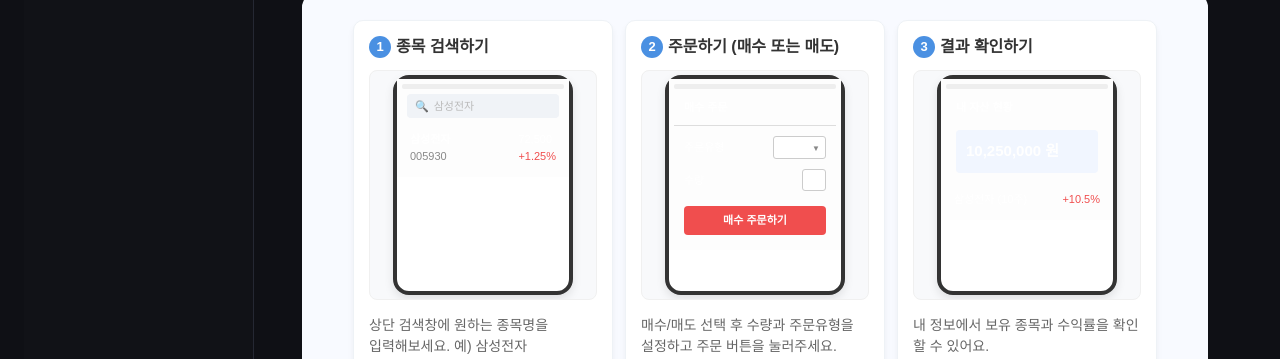
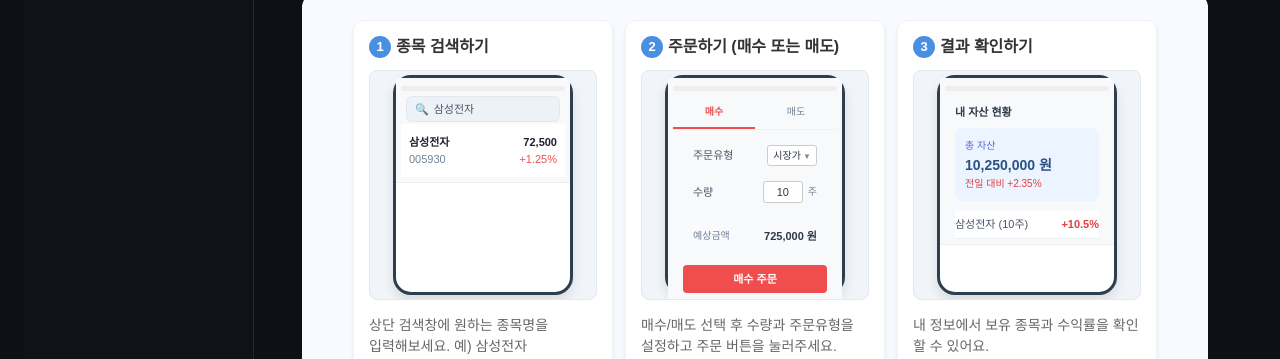
Before and after one commit to gjtmdaks/KH_Investment, a Next.js app in the folder investFront/menu-app/: page /main/myPage/guide in a window 1280 px wide. Shown: the part 258-617 px from the top of the page. Built offline with nearby package versions, Linux system fonts and the light colour scheme; no server answers.

Commit message:
투자가이드 ui 색상 변경

```diff
--- a/investFront/menu-app/app/main/myPage/guide/guide.module.css
+++ b/investFront/menu-app/app/main/myPage/guide/guide.module.css
@@ -103,19 +103,23 @@
 .mobileUIScreen {
   width: 180px;
   height: 220px;
-  background: white;
-  border: 4px solid #333;
-  border-radius: 16px;
-  box-shadow: 0 4px 10px rgba(0,0,0,0.1);
+  background-color: #ffffff;
+  border: 3px solid #2c3e50;
+  border-radius: 18px;
+  box-shadow: 0 6px 12px rgba(0,0,0,0.1);
   font-size: 11px;
   text-align: left;
   display: flex;
   flex-direction: column;
+  position: relative;
+  z-index: 1;
 }
 
 .mobileUIHeader {
-  padding: 5px;
-  background: #fdfdfd;
+ padding: 8px 5px 5px;
+  background: #f8f9fa;
+  border-bottom: 1px solid #eee;
+  z-index: 2;
 }
 
 .mobileUIStatusBar {
@@ -131,20 +135,23 @@
 }
 
 .ui_SearchBar {
-  background: #f0f3f7;
+  background: #edf2f7;
   padding: 4px 8px;
-  border-radius: 4px;
+  border-radius: 6px;
   display: flex;
   gap: 5px;
   align-items: center;
-  margin: 5px;
+  margin: 2px 5px;
+  border: 1px solid #e2e8f0;
 }
 
 .ui_StockItem {
   display: flex;
   justify-content: space-between;
-  padding: 8px;
+  padding: 10px 8px;
   align-items: center;
+  background: #ffffff;
+  color: #2d3748;
 }
 
 .ui_OrderItem {
@@ -222,11 +229,11 @@
 .stepImagePlaceholder {
   width: 100%;
   height: 230px;
-  background: #f8f9fb;
+  background: #f1f4f8;
   border-radius: 8px;
   display: flex;
   align-items: center;
   justify-content: center;
   overflow: hidden;
-  border: 1px solid #f0f0f0;
+  border: 1px solid #e2e8f0;
 }
--- a/investFront/menu-app/app/main/myPage/guide/page.tsx
+++ b/investFront/menu-app/app/main/myPage/guide/page.tsx
@@ -13,10 +13,19 @@
 function Step1UI() {
   return (
     <MobileUIScreen>
-      <div className={styles.ui_SearchBar}><span style={{color: '#888'}}>🔍</span><span style={{color: '#bbb'}}>삼성전자</span></div>
+      <div className={styles.ui_SearchBar}>
+        <span style={{color: '#4a90e2'}}>🔍</span>
+        <span style={{color: '#4a5568'}}>삼성전자</span>
+      </div>
       <div className={styles.ui_StockItem}>
-        <div><div style={{fontWeight: 'bold'}}>삼성전자</div><div style={{fontSize: '11px', color: '#888'}}>005930</div></div>
-        <div><div>72,500</div><div style={{fontSize: '11px', color: '#f04e4e'}}>+1.25%</div></div>
+        <div>
+          <div style={{fontWeight: 'bold', color: '#1a202c'}}>삼성전자</div>
+          <div style={{fontSize: '11px', color: '#718096'}}>005930</div>
+        </div>
+        <div style={{textAlign: 'right'}}>
+          <div style={{color: '#1a202c', fontWeight: '600'}}>72,500</div>
+          <div style={{fontSize: '11px', color: '#f04e4e'}}>+1.25%</div>
+        </div>
       </div>
     </MobileUIScreen>
   );
@@ -24,20 +33,52 @@
 function Step2UI() {
   return (
     <MobileUIScreen>
-      <div style={{padding: '5px 10px', fontWeight: 'bold'}}>매수 주문</div>
-      <div style={{borderBottom: '1px solid #ddd', margin: '5px 0'}}/>
-      <div className={styles.ui_OrderItem}><span>주문유형</span><div className={styles.ui_Dropdown}>시장가</div></div>
-      <div className={styles.ui_OrderItem}><span>수량</span><div className={styles.ui_Input}>10</div></div>
-      <div className={styles.ui_OrderButton}>매수 주문하기</div>
+      <div style={{ display: 'flex', borderBottom: '1px solid #edf2f7' }}>
+        <div style={{ flex: 1, textAlign: 'center', padding: '8px 0', color: '#f04e4e', fontWeight: 'bold', borderBottom: '2px solid #f04e4e', fontSize: '10px' }}>매수</div>
+        <div style={{ flex: 1, textAlign: 'center', padding: '8px 0', color: '#718096', fontSize: '10px' }}>매도</div>
+      </div>
+
+      <div style={{ padding: '10px' }}>
+        <div className={styles.ui_OrderItem}>
+          <span style={{ color: '#4a5568', fontWeight: '500' }}>주문유형</span>
+          <div className={styles.ui_Dropdown} style={{ color: '#2d3748', fontSize: '10px' }}>시장가</div>
+        </div>
+
+        <div className={styles.ui_OrderItem} style={{ marginTop: '5px' }}>
+          <span style={{ color: '#4a5568', fontWeight: '500' }}>수량</span>
+          <div style={{ display: 'flex', alignItems: 'center', gap: '5px' }}>
+            <div className={styles.ui_Input} style={{ width: '40px', textAlign: 'center', color: '#2d3748' }}>10</div>
+            <span style={{ color: '#718096', fontSize: '10px' }}>주</span>
+          </div>
+        </div>
+
+        <div style={{ display: 'flex', justifyContent: 'space-between', padding: '10px 10px', marginTop: '10px', background: '#f8fafc', borderRadius: '4px' }}>
+          <span style={{ color: '#718096', fontSize: '10px' }}>예상금액</span>
+          <span style={{ color: '#2d3748', fontWeight: 'bold' }}>725,000 원</span>
+        </div>
+      </div>
+
+      <div className={styles.ui_OrderButton} style={{ marginTop: 'auto', marginBottom: '10px' }}>
+        매수 주문
+      </div>
     </MobileUIScreen>
   );
 }
 function Step3UI() {
   return (
     <MobileUIScreen>
-      <div style={{padding: '5px 10px', fontWeight: 'bold'}}>내 자산 현황</div>
-      <div style={{background: '#f1f6ff', padding: '10px', borderRadius: '4px', margin: '10px'}}><div style={{fontWeight: 'bold', fontSize: '15px'}}>10,250,000 원</div></div>
-      <div className={styles.ui_StockItem}><span>삼성전자 (10주)</span><span style={{color: '#f04e4e'}}>+10.5%</span></div>
+      <div style={{padding: '8px 10px', fontWeight: 'bold', color: '#2d3748'}}>내 자산 현황</div>
+      <div style={{background: '#ebf4ff', padding: '10px', borderRadius: '8px', margin: '0 10px 10px'}}>
+        <div style={{fontSize: '10px', color: '#5a67d8', marginBottom: '2px'}}>총 자산</div>
+        <div style={{fontWeight: 'bold', fontSize: '14px', color: '#2c5282'}}>10,250,000 원</div>
+        <div style={{fontSize: '10px', color: '#e53e3e'}}>전일 대비 +2.35%</div>
+      </div>
+      <div style={{padding: '0 10px'}}>
+        <div className={styles.ui_StockItem} style={{padding: '5px 0', borderBottom: '1px solid #edf2f7'}}>
+          <span style={{color: '#4a5568'}}>삼성전자 (10주)</span>
+          <span style={{color: '#e53e3e', fontWeight: '600'}}>+10.5%</span>
+        </div>
+      </div>
     </MobileUIScreen>
   );
 }
```
